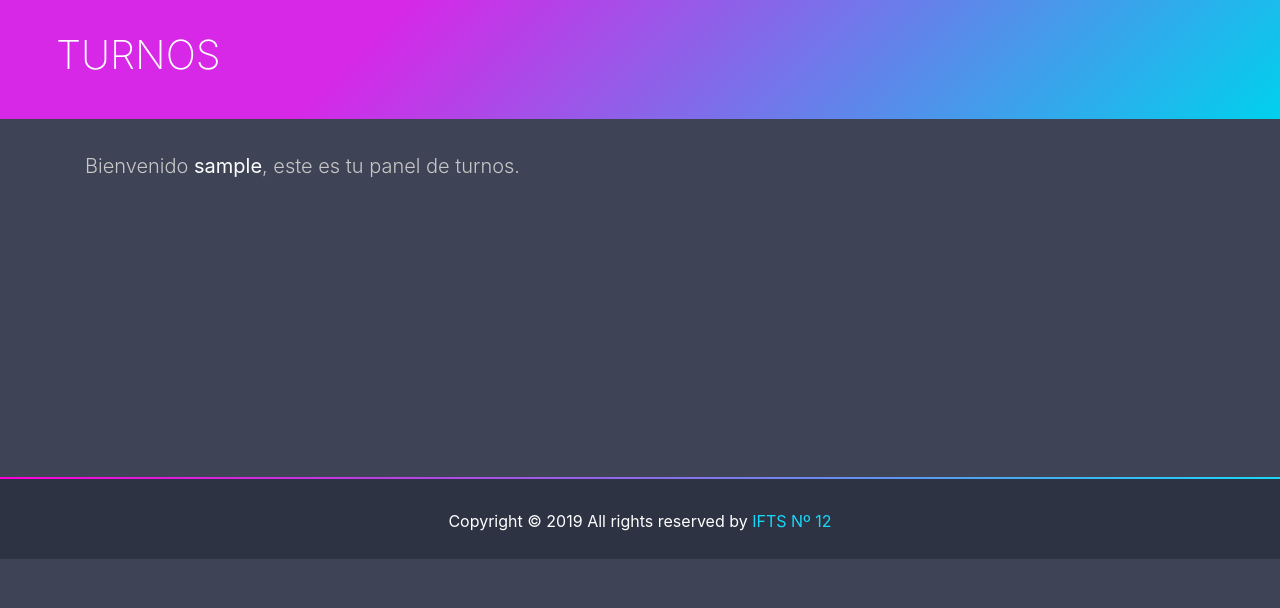
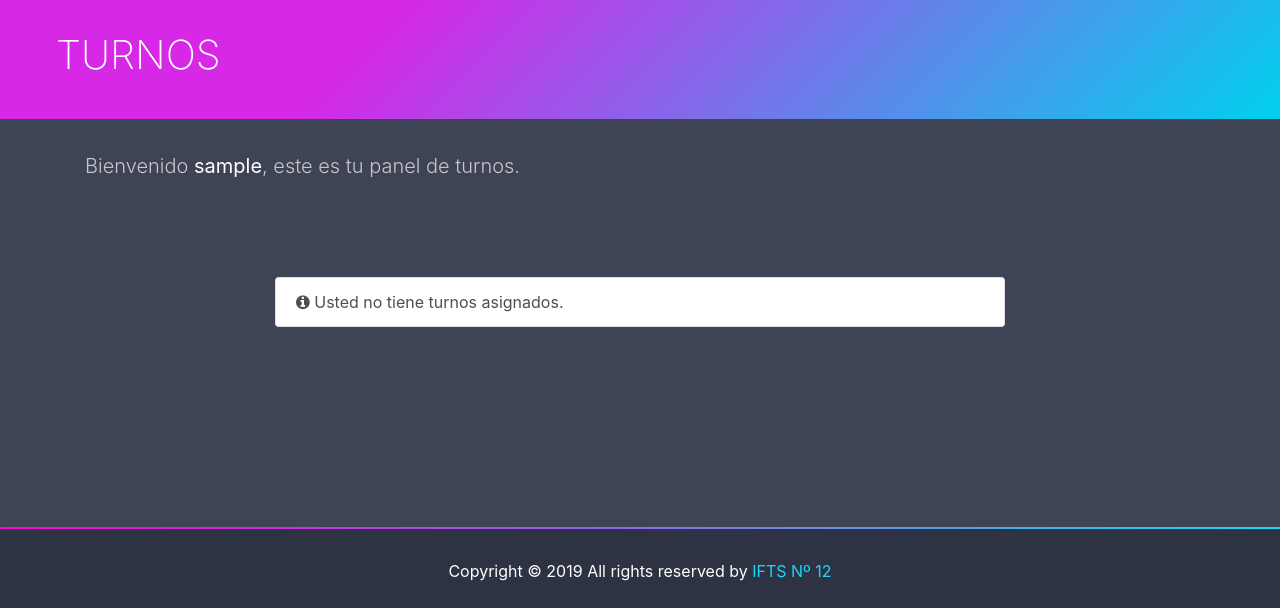
Before and after one commit to menendezg/IFTS12-Liendro-Website, a PHP site: page /sierra-website/booking.php in a window 1280 px wide. Shown: the part 167-775 px from the top of the page. Run offline with PHP 8.4, Linux system fonts and the light colour scheme; the visitor is signed in with stand-in values (Sample User, id 1); data comes from the database, SQL or seed files in the repository; both versions use the stored data as it was after the commit.

Commit message:
Add more cars, and fix an issue when user has not turns in booking.php

```diff
--- a/docker-lamp-environment/www/sierra-website/booking.php
+++ b/docker-lamp-environment/www/sierra-website/booking.php
@@ -98,8 +98,9 @@ if ($session->is_admin($username)) {
         // an that runs ok. So if row is false. we handle the message with no schedule.
         // but if row is ok we handle the turns in diferents elements.
         //
-        if (!empty($turns)) {
-            while ($row = $turns->fetchArray()) {
+        $row = $turns->fetchArray();
+        if (!empty($row)) {
+            do {
                 echo "<li class='list-group-item turns-status'>
                         <span>
                           <i class='fa fa-clock-o'></i>
@@ -121,7 +122,14 @@ if ($session->is_admin($username)) {
                           <patent class='patent'>{$row{'patent'}}</patent>
                         </span>
                       </li>";
-            }
+            } while ($row = $turns->fetchArray());
+        } else {
+          echo "<div class='list-group'>
+                  <div class='list-group-item list-group-item-action'>
+                      <i class='fa fa-info-circle'></i>
+                      Usted no tiene turnos asignados.
+                  </div>
+                </div>";
         }
 
 
--- a/docker-lamp-environment/www/sierra-website/create_turn.php
+++ b/docker-lamp-environment/www/sierra-website/create_turn.php
@@ -123,7 +123,7 @@ if ($_SERVER['REQUEST_METHOD']== 'POST') {
                         <option selected>Escoge el auto deseado</option>
                         <?php
                         while ($row=$cars->fetchArray()) {
-                            echo "<option value={$row{'car_id'}}> Marca: {$row{'Brand'}} Modelo: {$row{'model'}} Patente: {$row{'patent'}}</option>";
+                            echo "<option value={$row{'car_id'}}> Marca: {$row{'brand'}} | Modelo: {$row{'model'}} | Patente: {$row{'patent'}}</option>";
                         }
                         ?>
                         </select>
--- a/docker-lamp-environment/www/sierra-website/css/style.css
+++ b/docker-lamp-environment/www/sierra-website/css/style.css
@@ -77,6 +77,7 @@
     color: white;
     padding: 4px 10px;
     border-radius: 4px;
+    text-transform: uppercase;
 }
 
 .second-row {
```
Also changed, not shown: docker-lamp-environment/www/sierra-website/db/taller-sierra.db.
